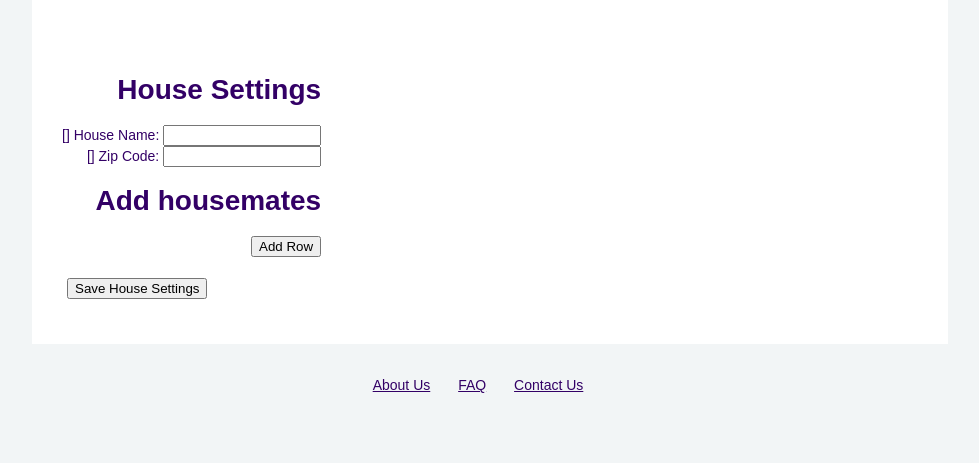
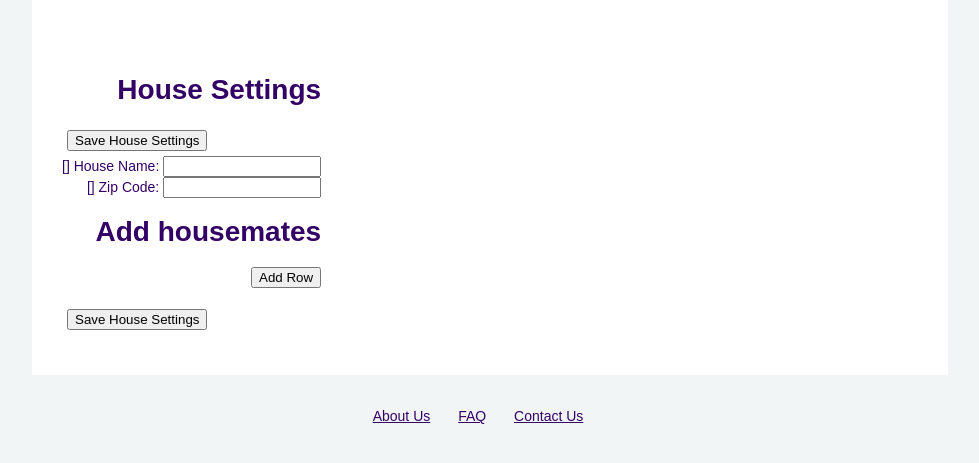
Before and after one commit to Full-House-UW/fullhouse, a Django app: template fullhouse/templates/house_settings.html in a window 1280 px wide. Shown: the part 50-513 px from the top of the page, without its empty margins (150-1129 px from the left). Run offline with Django 3.2, Linux system fonts and the light colour scheme; the template is opened without the code that fills it: most values are stand-ins (such as "Sample title", 1, 10 or a date in 2020); form fields are guessed from the names that the template uses; some libraries are stand-ins or nearby versions.

Commit message:
add save house settings button to top of house settings form

```diff
--- a/fullhouse/templates/house_settings.html
+++ b/fullhouse/templates/house_settings.html
@@ -23,6 +23,9 @@
       <h1>House Settings</h1>
       <form name="house-settings" action="." method="POST">
         {% csrf_token %}
+        <div id="house-settings-submit">
+          <input type="submit" value="{% trans 'Save House Settings' %}" />
+        </div>
 
         {{ form.non_field_errors }}
         <div class="fieldWrapper">
```
